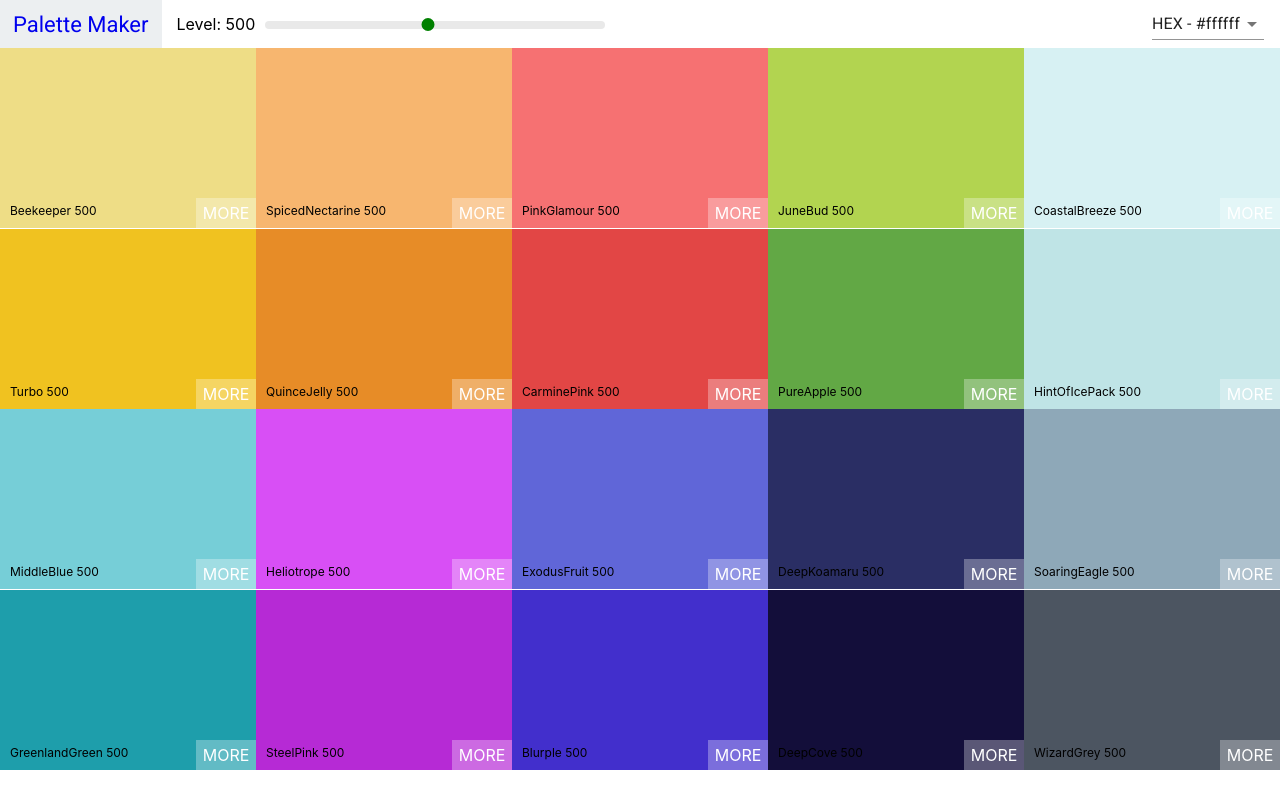
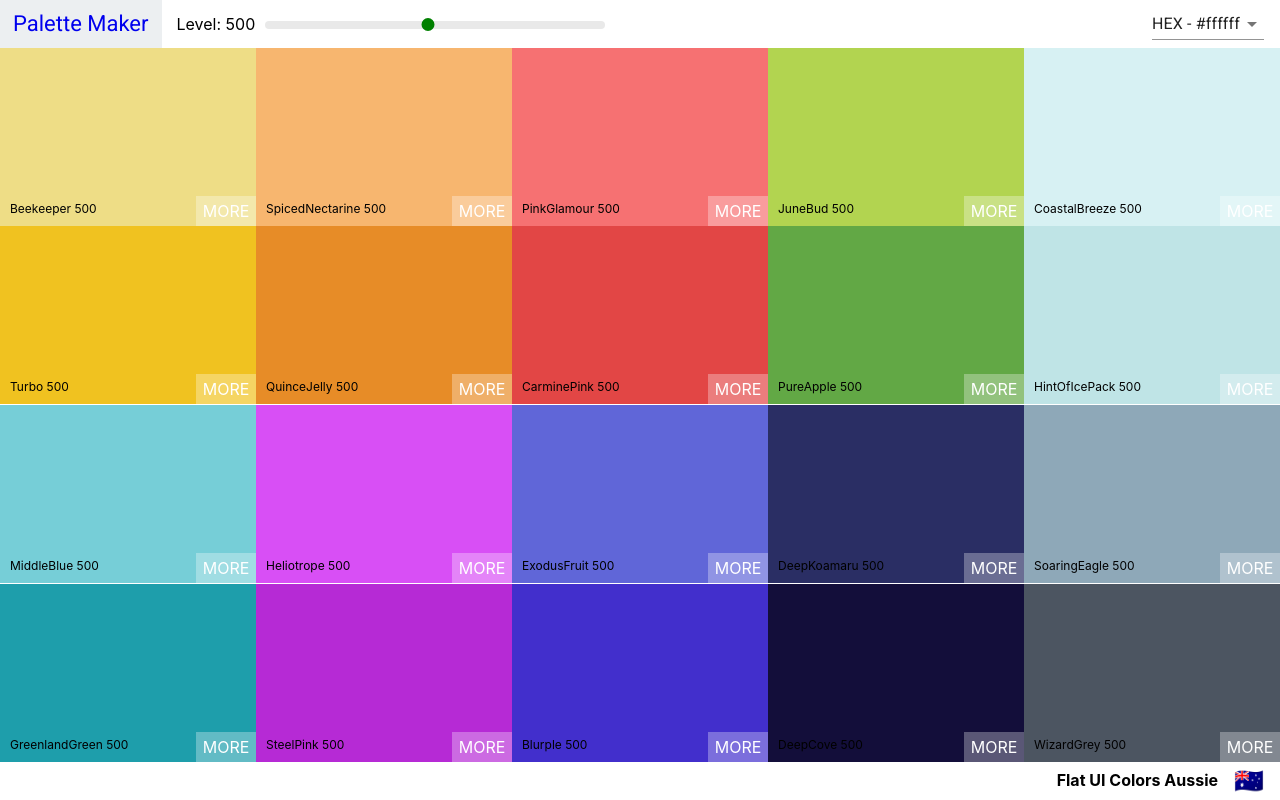
Before and after one commit to giftofgrub/paletteMaker, a React (Create React App) app: page /palette/flat-ui-colors-american in a window 1280 px wide. Built offline with nearby package versions, Linux system fonts and the light colour scheme.

Commit message:
add palette footer

```diff
--- a/src/Palette.css
+++ b/src/Palette.css
@@ -1,7 +1,23 @@
 .Palette {
   height: 100vh;
+  display: flex;
+  flex-direction: column;
 }
 
 .Palette-colors {
   height: 90%;
 }
+
+.Palette-footer {
+  background-color: white;
+  height: 5vh;
+  display: flex;
+  justify-content: flex-end;
+  align-items: center;
+  font-weight: bold;
+}
+
+.emoji {
+  font-size: 1.5rem;
+  margin: 0 1rem;
+}
--- a/src/Palette.js
+++ b/src/Palette.js
@@ -21,10 +21,10 @@ class Palette extends Component {
     this.setState({ format: value });
   }
   render() {
-    const { colors } = this.props.palette;
+    const { colors, paletteName, emoji } = this.props.palette;
     const { level,format } = this.state;
     const colorBoxes = colors[level].map(color => (
-      <ColorBox background={color[format]} name={color.name} />
+      <ColorBox background={color[format]} name={color.name} key={color.id}/>
     ));
     return (
       <div className="Palette">
@@ -34,7 +34,10 @@ class Palette extends Component {
         {/* a number of colored boxes */}
         {colorBoxes}
         </div>
-        {/* footer eventually*/}
+        <footer className="Palette-footer">
+          {paletteName}
+          <span className="emoji">{emoji}</span>
+        </footer>
       </div>
     );
   }
```
